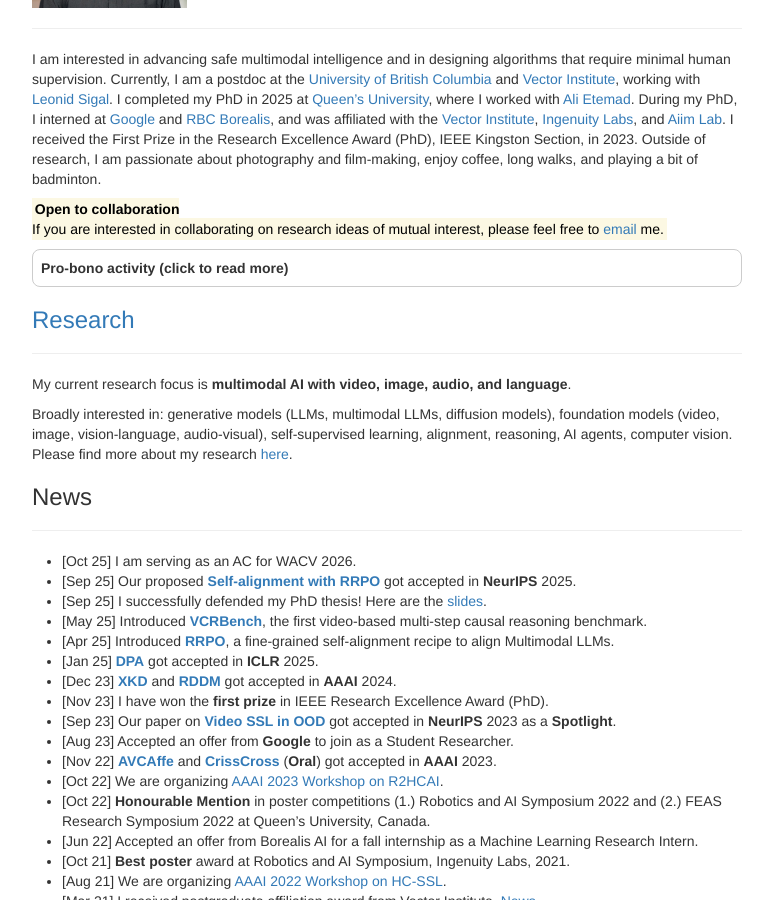
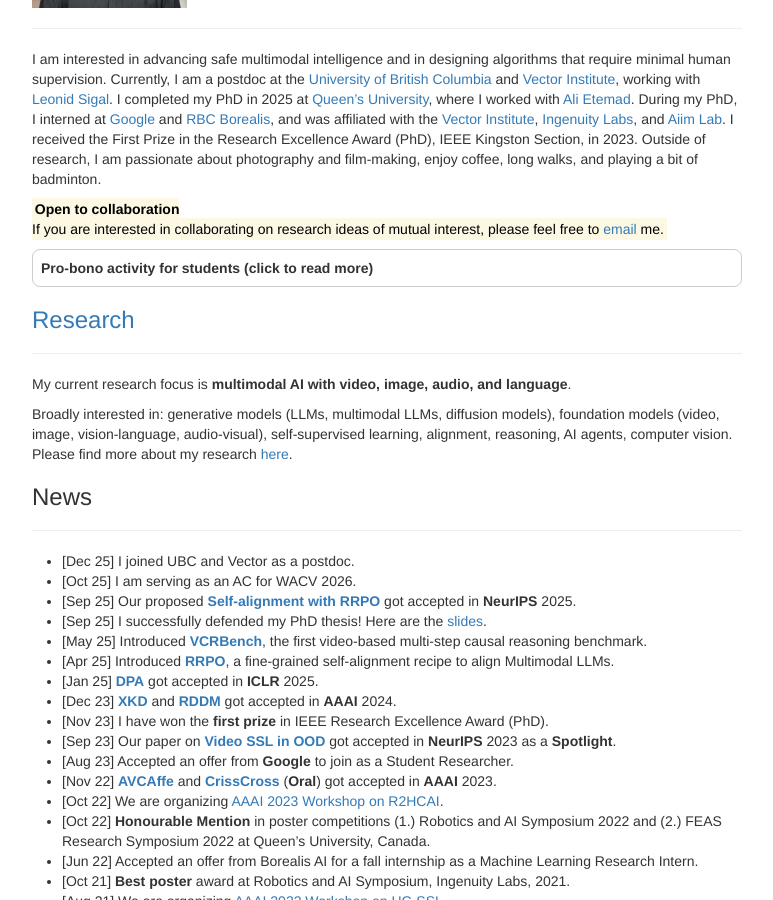
Before and after one commit to pritamqu/pritamqu.github.io, a Jekyll site: the page built from index.md, in a window 1280 px wide and 900 px high, scrolled down 307 px. Shown: the whole window, without its empty margins (253-1026 px from the left). Built offline with Jekyll 4.4.1, drawn with Linux system fonts in a browser that asks for light colours.

Commit message:
year end

```diff
--- a/index.md
+++ b/index.md
@@ -59,15 +59,14 @@
 <a name="/pro-bono"></a>
 
 <details>
-    <summary style="margin-left:0px;"><strong>Pro-bono activity</strong> (click to read more)</summary>
+    <summary style="margin-left:0px;"><strong>Pro-bono activity for students</strong> (click to read more)</summary>
     <ul>
         <p>
-        I am dedicating a weekly time slot (45 minutes) to speak with graduate students who might lack access to a strong mentorship or peer support. Whether you want to brainstorm, refine your research direction, or get an external perspective on your work, I am happy to help.
+            I am dedicating a weekly time slot (45 minutes) to speak with graduate students who might lack access to a strong mentorship or peer support. Whether you want to brainstorm, refine your research direction, or get an external perspective on your work, I am happy to help.
         </p>
 
         <p>
-            <strong>The Motivation:</strong>
-            I have been incredibly fortunate to have supportive mentors and peers throughout my career, but I also know the difficulty of working without it. This is my way of paying forward the support I have received, aiming to reach students outside my immediate network who might benefit from such support.
+            Why am I doing this? I have been incredibly fortunate to have supportive mentors and peers throughout my career, but I also know the difficulty of working without it. This is my way of paying forward the support I have received, aiming to reach students outside my immediate network who might benefit from such support.
         </p>
 
         <p>
@@ -107,6 +106,7 @@
 ### News
 <hr>
 
+- [Dec 25] I joined UBC and Vector as a postdoc.
 - [Oct 25] I am serving as an AC for WACV 2026.
 - [Sep 25] Our proposed **[Self-alignment with RRPO](https://arxiv.org/abs/2504.12083)** got accepted in **NeurIPS** 2025.
 - [Sep 25] I successfully defended my PhD thesis! Here are the [slides](https://docs.google.com/presentation/d/18-uRKXQ_1tO5Gnn3FGNVkybN2cidjHqCg2_d2cD-ZZM/).
```
